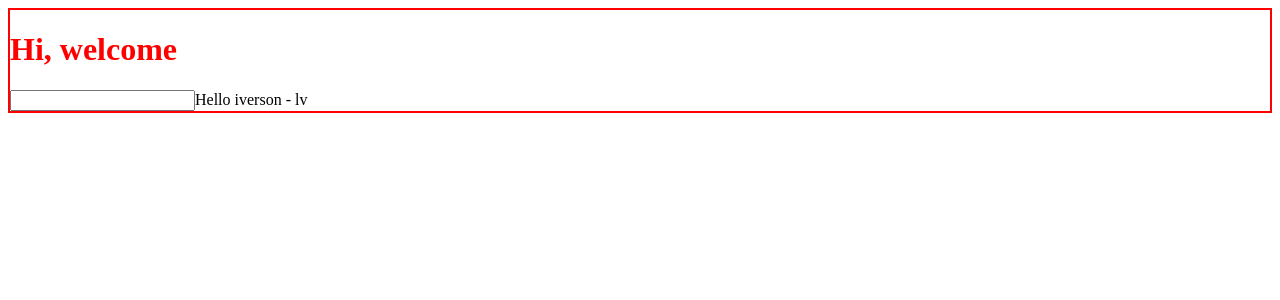
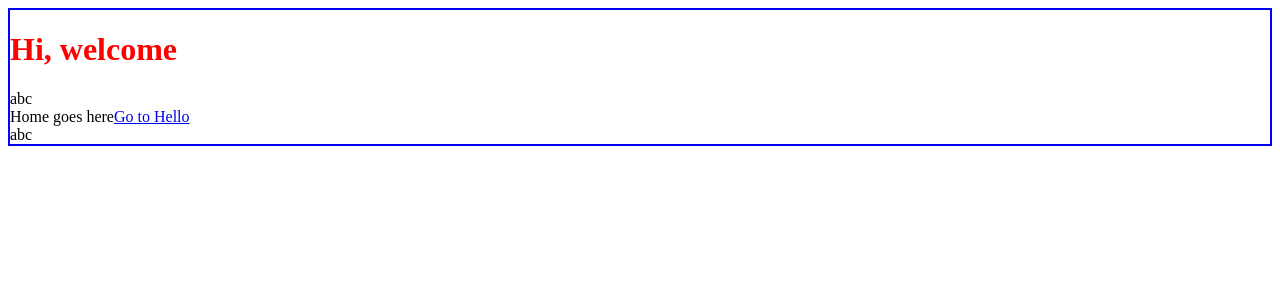
Before and after one commit to iversonLv/react_webpack_scratch, a React app: page / in a window 1280 px wide. Shown: the top 300 px of the page. Built offline with nearby package versions, Linux system fonts and the light colour scheme.

Commit message:
Added router

```diff
--- a/package.json
+++ b/package.json
@@ -25,7 +25,8 @@
 	"dependencies": {
 		"prop-types": "^15.8.1",
 		"react": "^18.2.0",
-		"react-dom": "^18.2.0"
+		"react-dom": "^18.2.0",
+		"react-router-dom": "^6.13.0"
 	},
 	"devDependencies": {
 		"@babel/core": "^7.22.1",
--- a/src/App.scss
+++ b/src/App.scss
@@ -1,13 +1,13 @@
 :root {
-  margin: 0;
-  padding: 0;
-  box-sizing: border-box
+	margin: 0;
+	padding: 0;
+	box-sizing: border-box;
 }
 
 div {
-  border: 1px solid red;
+	border: 1px solid blue;
 
-  h1 {
-    color: red
-  }
+	h1 {
+		color: red;
+	}
 }
--- a/src/App.tsx
+++ b/src/App.tsx
@@ -1,12 +1,13 @@
 import React from 'react'
 import './App.scss'
 
-import Hello from './Hello'
+import {RouterProvider} from 'react-router-dom'
+import Routers from './routers'
 
 const App = () => (
 	<div>
 		<h1>Hi, welcome</h1>
-		<Hello firstname="iverson" lastName="lv" />
+		<RouterProvider router={Routers} />
 	</div>
 )
 
--- a/src/Hello.jsx
+++ b/src/Hello.jsx
@@ -1,5 +1,6 @@
 import PropTypes from 'prop-types'
 import React from 'react'
+import {Link} from 'react-router-dom'
 
 const Hello = ({firstname, lastName}) => {
 	const [name, setName] = React.useState(
@@ -10,6 +11,7 @@ const Hello = ({firstname, lastName}) => {
 	}, [name])
 	return (
 		<>
+			<Link to="/">Home</Link>
 			<input value={name} onChange={(e) => setName(e.target.value)} />
 			Hello {firstname} - {lastName}
 			{name}
--- /dev/null
+++ b/src/Home.jsx
@@ -0,0 +1,11 @@
+import React from 'react'
+import {Link} from 'react-router-dom'
+
+const Home = () => (
+	<>
+		Home goes here
+		<Link to="/hello">Go to Hello</Link>
+	</>
+)
+
+export default Home
--- /dev/null
+++ b/src/routers.jsx
@@ -0,0 +1,36 @@
+import React, {Suspense, lazy} from 'react'
+import {createHashRouter, Outlet} from 'react-router-dom'
+import Home from './Home'
+
+// lazy load
+const Hello = lazy(() => import('./Hello'))
+
+const Layout = () => (
+	<>
+		<header>abc</header>
+		<main>
+			<Outlet />
+		</main>
+		<footer>abc</footer>
+	</>
+)
+
+export default createHashRouter([
+	{
+		element: <Layout />,
+		children: [
+			{
+				path: '/',
+				element: <Home />,
+			},
+			{
+				path: '/hello',
+				element: (
+					<Suspense fallback={<div>Loading...</div>}>
+						<Hello firstname="iverson" lastName="lv" />
+					</Suspense>
+				),
+			},
+		],
+	},
+])
--- a/webpack.config.js
+++ b/webpack.config.js
@@ -16,10 +16,14 @@ module.exports = {
 		port: 9000,
 	},
 	module: {
+		// load babel
 		rules: [
 			{
+				// what type of files for
 				test: /\.(js|jsx|ts|tsx)$/,
+				// exclude files
 				exclude: /node_modules/,
+				// what loader for translate the test files
 				use: {
 					loader: 'babel-loader',
 				},
```
Also changed, not shown: 2 other files (tests, documents, lock files or other folders).
